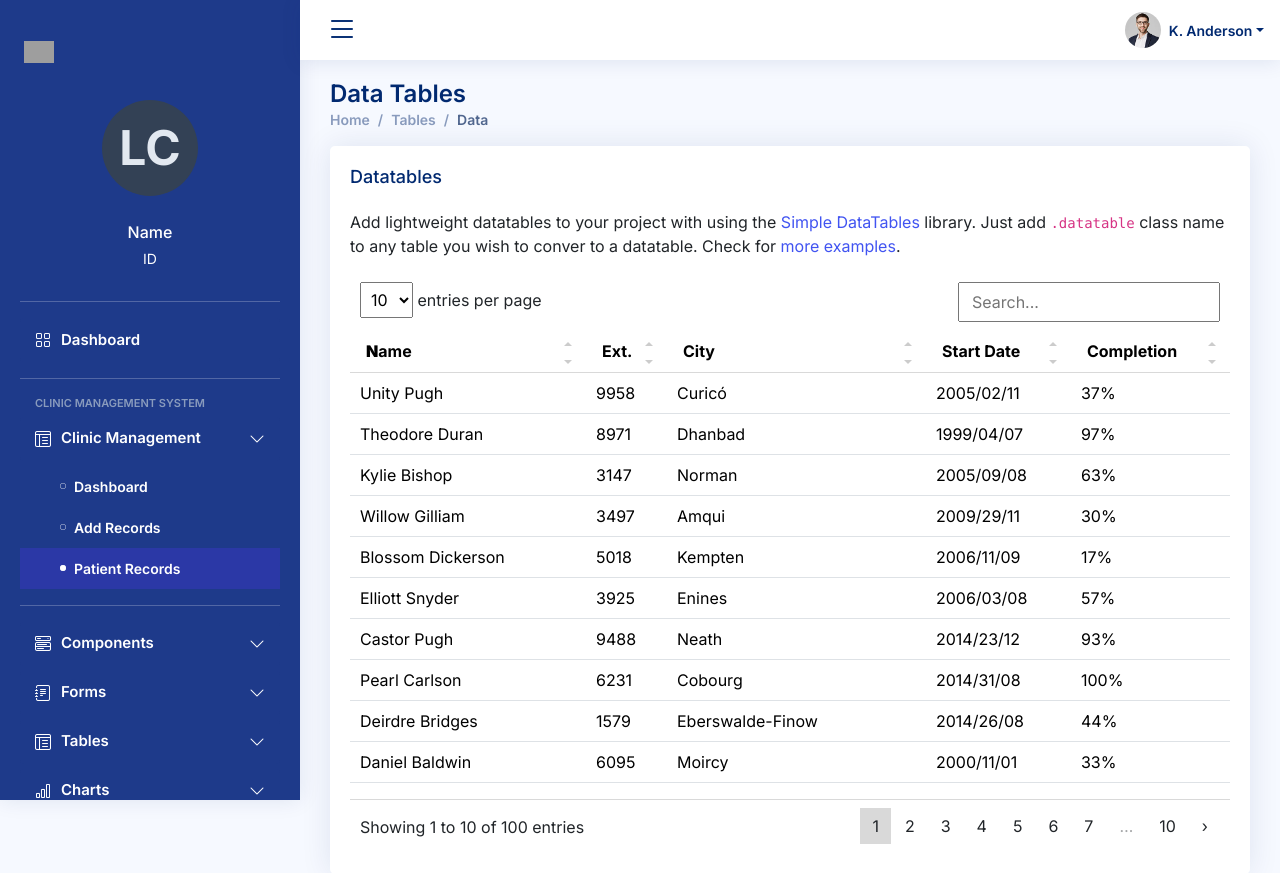
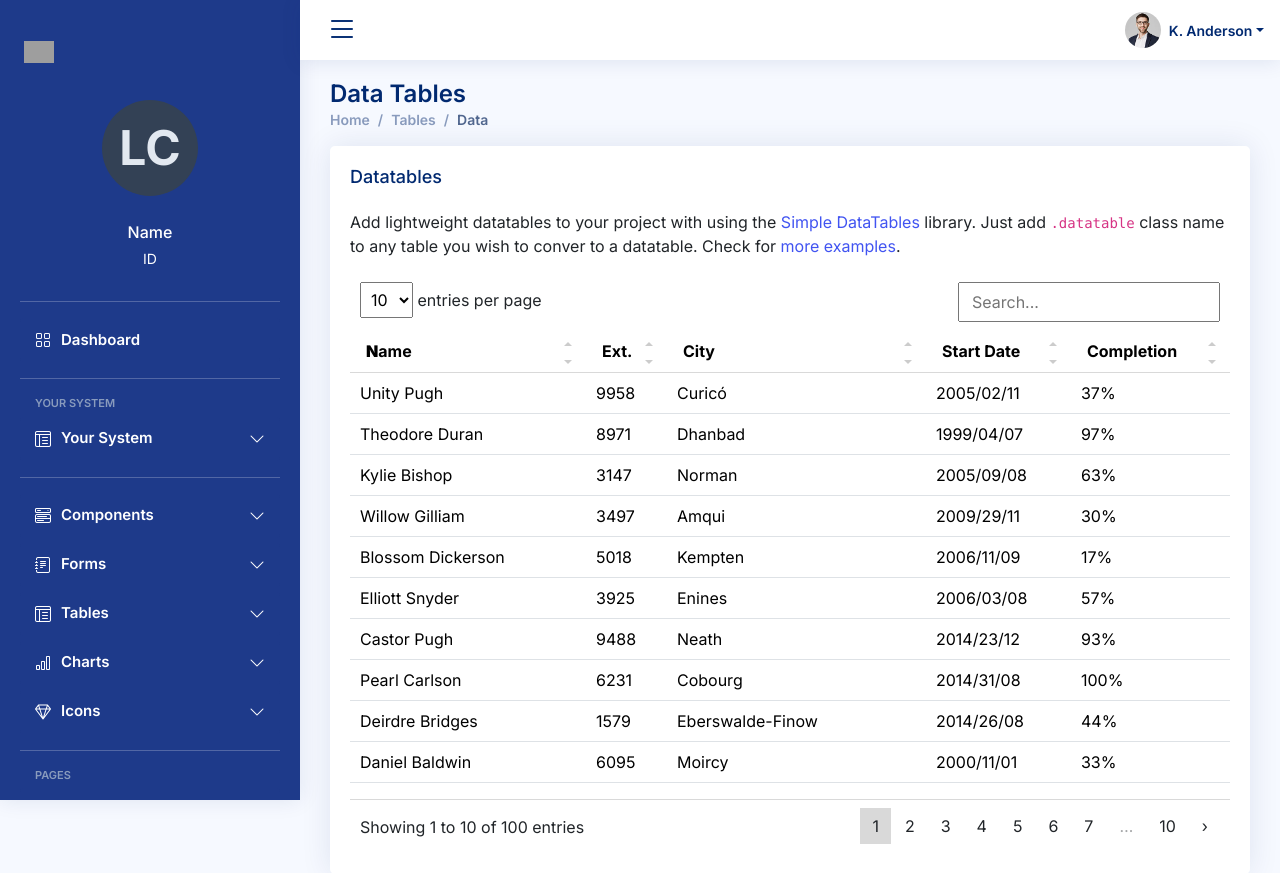
Before and after one commit to devpattt/BCP-ClinicManagement, a PHP site: page /tables-data.php in a window 1280 px wide. Shown: the top 873 px of the page. Run offline with PHP 8.4, Linux system fonts and the light colour scheme; some libraries are stand-ins or nearby versions; grey boxes are pictures that could not be loaded.

Commit message:
bug search

```diff
--- a/tables-data.php
+++ b/tables-data.php
@@ -141,26 +141,21 @@
 
       <hr class="sidebar-divider">
 
-      <li class="nav-heading">Clinic Management System</li>
+      <li class="nav-heading">Your System</li>
 
       <li class="nav-item">
         <a class="nav-link collapsed" data-bs-target="#system-nav" data-bs-toggle="collapse" href="#">
-          <i class="bi bi-layout-text-window-reverse"></i><span>Clinic Management</span><i class="bi bi-chevron-down ms-auto"></i>
+          <i class="bi bi-layout-text-window-reverse"></i><span>Your System</span><i class="bi bi-chevron-down ms-auto"></i>
         </a>
-        <ul id="system-nav" class="nav-content collapse show " data-bs-parent="#sidebar-nav">
-        <li>
-            <a href="clinic-dashboard.php">
-              <i class="bi bi-circle"></i><span>Dashboard</span>
+        <ul id="system-nav" class="nav-content collapse " data-bs-parent="#sidebar-nav">
+          <li>
+            <a href="modules.html">
+              <i class="bi bi-circle"></i><span>Modules</span>
             </a>
           </li>
           <li>
-            <a href="forms-elements.php">
-              <i class="bi bi-circle"></i><span>Add Records</span>
-            </a>
-          </li>
-          <li>
-            <a href="tables-data.php" class="active">
-              <i class="bi bi-circle"></i><span>Patient Records</span>
+            <a href="modules.html">
+              <i class="bi bi-circle"></i><span>Modules</span>
             </a>
           </li>
         </ul>
```
